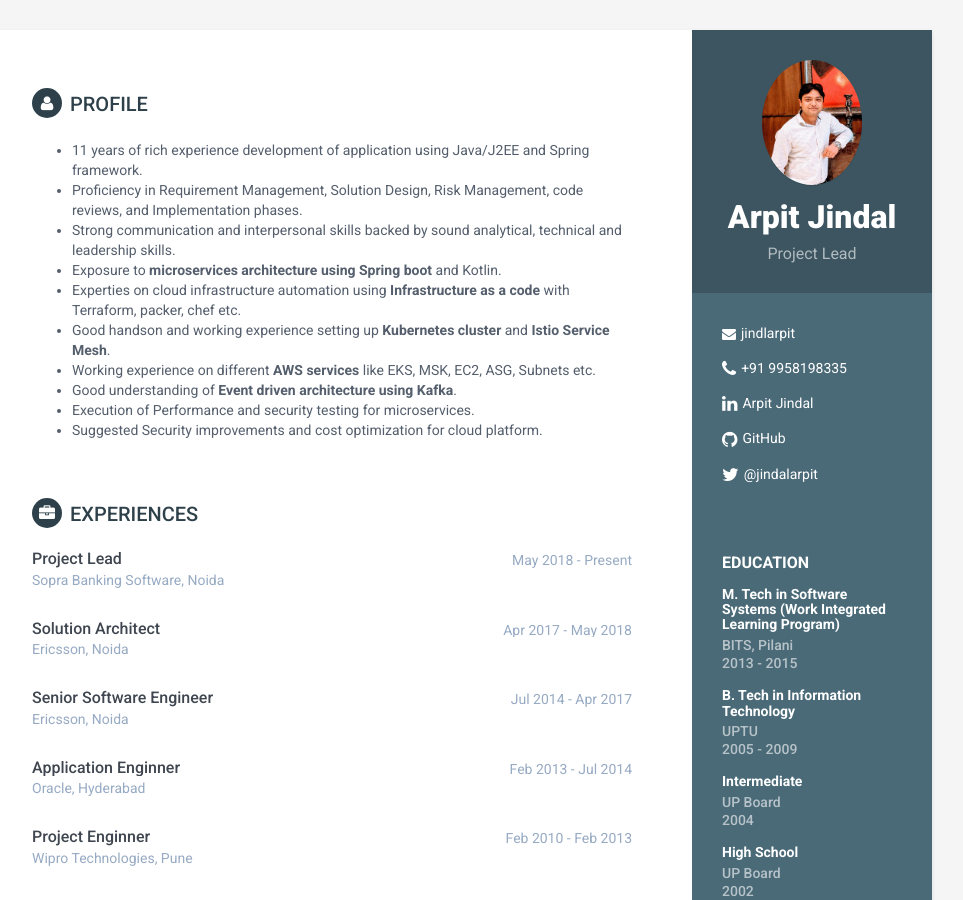
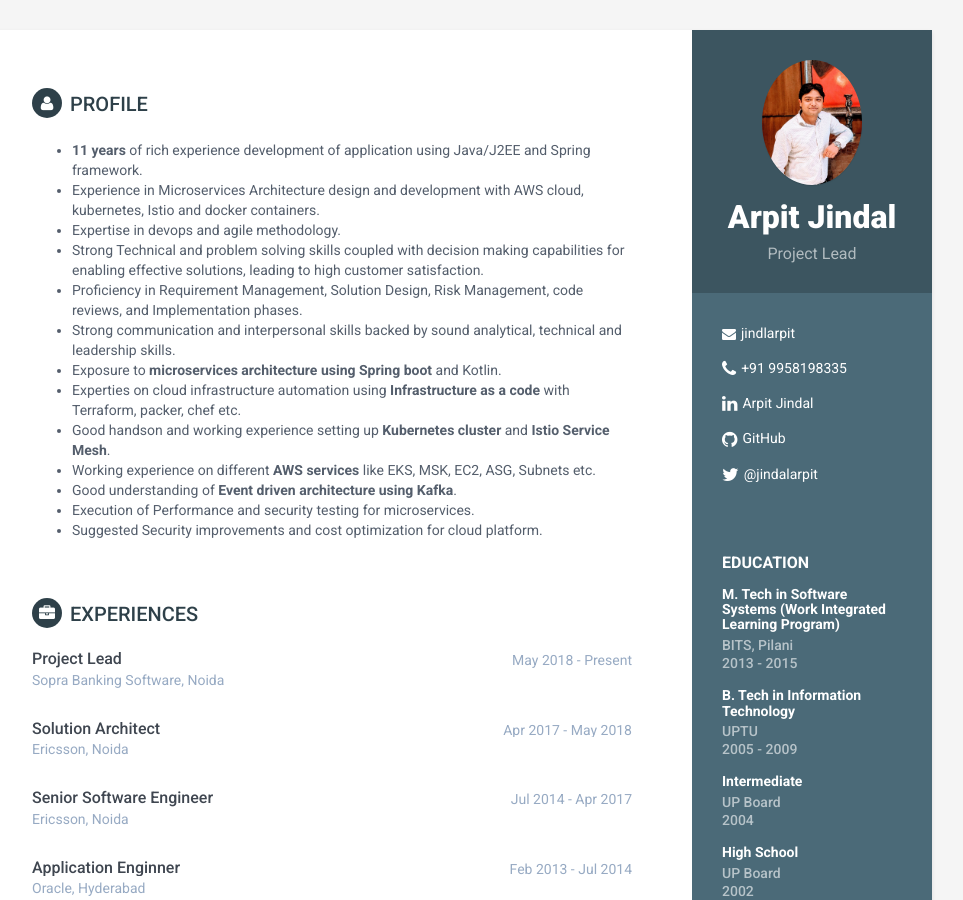
Before and after one commit to jindalarpit/resume, a Jekyll site: the page built from index.html, in a window 1280 px wide and 900 px high. Shown: the whole window, without its empty margins (188-1151 px from the left). Built offline with Jekyll 4.4.1, drawn with Linux system fonts in a browser that asks for light colours.

Commit message:
updated project description

```diff
--- a/_config.yml
+++ b/_config.yml
@@ -11,7 +11,10 @@ name: Arpit Jindal
 tagline: Project Lead
 pic: profile.jpg
 summary: |
-  - 11 years of rich experience development of application using Java/J2EE and Spring framework.
+  - **11 years** of rich experience development of application using Java/J2EE and Spring framework.
+  - Experience in Microservices Architecture design and development with AWS cloud, kubernetes, Istio and docker containers.
+  - Expertise in devops and agile methodology.
+  - Strong Technical and problem solving skills coupled with decision making capabilities for enabling effective solutions, leading to high customer satisfaction.
   - Proficiency in Requirement Management, Solution Design, Risk Management, code reviews, and Implementation phases.
   - Strong communication and interpersonal skills backed by sound analytical, technical and leadership skills.
   - Exposure to **microservices architecture using Spring boot** and Kotlin.
```
